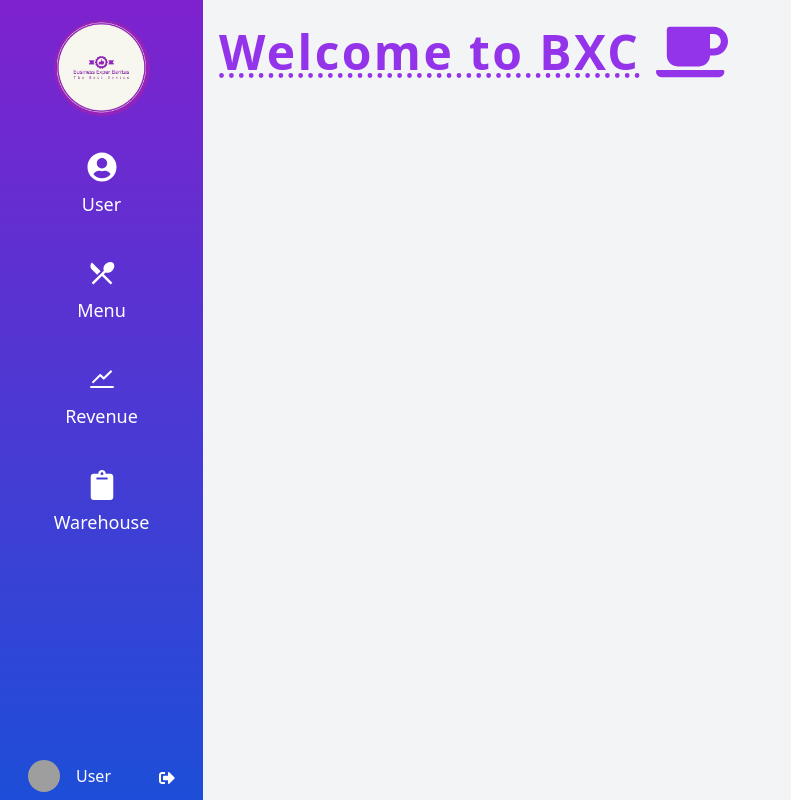
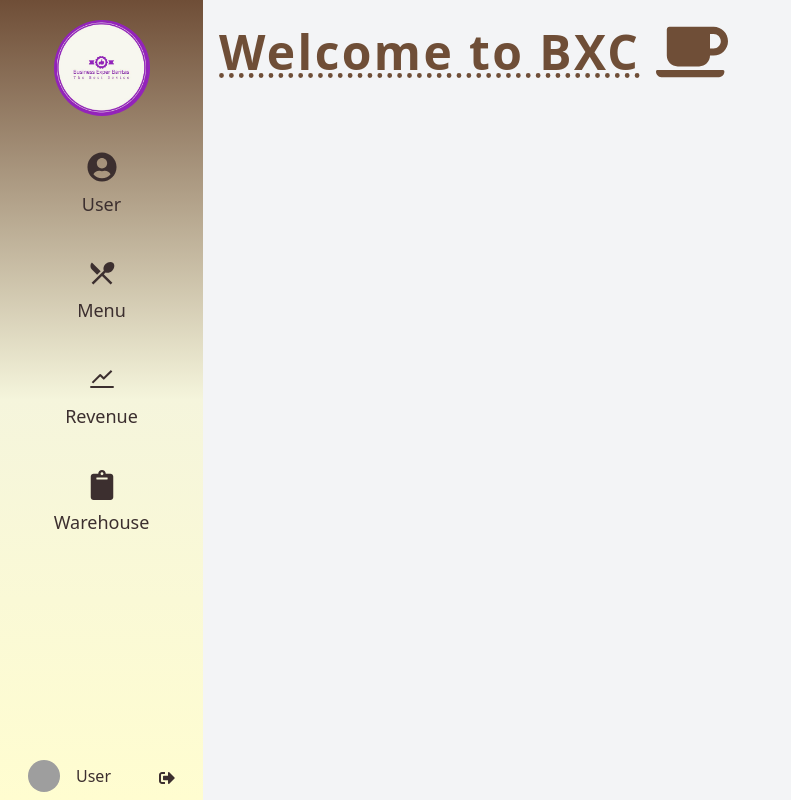
Before and after one commit to seeyala/BXC, a Next.js app: page /home in a window 1280 px wide. Shown: the whole page, without its empty margins (0-791 px from the left). Built offline with nearby package versions, Linux system fonts and the light colour scheme; grey boxes are pictures that could not be loaded.

Commit message:
anh chỉnh màu nền của navbar với chỉnh lại cái modal á

```diff
--- a/package.json
+++ b/package.json
@@ -22,6 +22,7 @@
     "react-icons": "^5.3.0"
   },
   "devDependencies": {
+    "@tailwindcss/forms": "^0.5.9",
     "@types/node": "^20",
     "@types/react": "^18",
     "@types/react-dom": "^18",
--- a/src/components/AdminTable.tsx
+++ b/src/components/AdminTable.tsx
@@ -110,7 +110,7 @@
 
           {/* Filter Dropdown */}
           {filterVisible && (
-            <div className="absolute right-0 mt-2 w-48 bg-white border border-gray-200 rounded-lg shadow-lg z-10"> {/* Dropdown styling */}
+            <div className="absolute right-0 mt-2 w-48 bg-white border border-gray-200 rounded-lg shadow-lg z-10">
               <p className="px-4 py-2 font-semibold text-gray-600">Filter by:</p>
 
               <button
@@ -244,7 +244,7 @@
         <td className="px-4 py-2 text-sm text-gray-700 text-left">{item.role}</td>
         {/* Actions */}
         <td className="px-4 py-2 flex justify-center items-center space-x-2">
-          <button className="bg-blue-500 text-white p-2 rounded-full hover:bg-blue-600 transition focus:outline-none" aria-label="Edit">
+          <button onClick={handleCreate}className="bg-blue-500 text-white p-2 rounded-full hover:bg-blue-600 transition focus:outline-none" aria-label="Edit">
             <FaEdit />
           </button>
           <button className="bg-red-500 text-white p-2 rounded-full hover:bg-red-600 transition focus:outline-none" aria-label="Delete">
--- a/src/components/HomeComponent.tsx
+++ b/src/components/HomeComponent.tsx
@@ -36,7 +36,7 @@
     <div className="flex h-screen bg-gray-100">
       {/* Side Menu */}
       <nav
-        className={`bg-gradient-to-b from-purple-700 to-blue-700 text-white w-65 min-h-screen ${isMenuOpen ? 'translate-x-0' : '-translate-x-full'} transform transition-transform duration-300 ease-in-out fixed top-0 left-0 z-30 lg:translate-x-0 lg:static lg:h-auto flex flex-col`}
+        className={`bg-gradient-to-b from-[#6F4E37] via-[#F5F5DC] to-[#FFFDD0] text-[#3C2F2F] w-65 w-65 min-h-screen ${isMenuOpen ? 'translate-x-0' : '-translate-x-full'} transform transition-transform duration-300 ease-in-out fixed top-0 left-0 z-30 lg:translate-x-0 lg:static lg:h-auto flex flex-col`}
       >
         <div className="p-5 flex-grow relative">
           <div className="flex items-center justify-center mb-5">
@@ -60,9 +60,9 @@
               <li key={index} className="mb-2">
                 <button
                   onClick={() => handleMenuClick(item.label)}
-                  className={`flex flex-col items-center justify-center w-full text-center p-4 rounded transition-transform duration-200 text-lg bg-transparent hover:bg-blue-600 ${
-                    activeMenu === item.label ? 'bg-purple-700' : ''
-                  } active:translate-y-1 active:bg-purple-800`}
+                  className={`flex flex-col items-center justify-center w-full text-center p-4 rounded transition-transform duration-200 text-lg bg-transparent hover:bg-[#FFD89B] ${
+                    activeMenu === item.label
+                  } active:translate-y-1 active:bg-[#D6CDAE]`}
                   aria-haspopup={item.subItems.length > 0}
                   aria-expanded={item.subItems.length > 0}
                 >
@@ -87,7 +87,7 @@
         </div>
 
         {/* Profile and Logout */}
-        <div className="p-1 mt-2 ml-6">
+        <div className="p-1 mt-0 ml-6">
           <div className="flex items-center justify-between w-full">
             <button
               onClick={toggleProfile}
@@ -103,9 +103,9 @@
                 height={50}
                 className="h-8 w-8 rounded-full object-cover"
               />
-              <span className="block px-4 py-2 text text-white">User</span>
+              <span className="block px-4 py-2 text text-[#3C2F2F]">User</span>
             </button>
-            <a href="#" className="block px-4 py-2 text text-white ml-4">
+            <a href="#" className="block px-4 py-2 text text-[#3C2F2F] ml-4">
               <FaSignOutAlt className="inline-block mr-2" />
             </a>
           </div>
@@ -127,7 +127,7 @@
         <div className="flex flex-col flex-grow">
         {/* Header */}
         <header className="p-4 w-full text-left">
-          <h1 className="text-5xl font-bold text-purple-600 tracking-wider underline decoration-dotted flex items-center">Welcome to BXC
+          <h1 className="text-5xl font-bold text-[#6F4E37] tracking-wider underline decoration-dotted flex items-center">Welcome to BXC
           <FaCoffee className="ml-4 text-7xl text-brown-600" />
           </h1>
         </header>
--- a/src/components/MenuItem.tsx
+++ b/src/components/MenuItem.tsx
@@ -11,7 +11,7 @@
 
 const ProductCard: React.FC<{ product: Product }> = ({ product }) => {
   return (
-    <div className="rounded overflow-hidden shadow-lg bg-white p-2">
+    <div className="rounded overflow-hidden shadow-lg bg-white p-2 transition-transform duration-200 ease-in-out hover:scale-105">
       <div className="flex justify-center">
         <img className="h-32 object-cover" src={product.image} alt={product.name} />
       </div>
--- a/src/components/Modal.tsx
+++ b/src/components/Modal.tsx
@@ -22,7 +22,8 @@
               value={newEntry.username}
               onChange={handleInputChange}
               required
-              className="border border-gray-300 rounded-md p-2 w-full focus:outline-none focus:ring focus:ring-green-200"
+              className="mt-1 block w-full rounded-md p-2 bg-gray-100 border-transparent focus:border-gray-500 focus:bg-white focus:ring-0"
+              placeholder=""
             />
           </div>
 
@@ -38,7 +39,8 @@
               value={newEntry.password}
               onChange={handleInputChange}
               required
-              className="border border-gray-300 rounded-md p-2 w-full focus:outline-none focus:ring focus:ring-green-200"
+              className="mt-1 block w-full rounded-md p-2 bg-gray-100 border-transparent focus:border-gray-500 focus:bg-white focus:ring-0"
+              placeholder=""
             />
           </div>
 
@@ -52,7 +54,7 @@
               name="store"
               value={newEntry.store}
               onChange={handleInputChange}
-              className="border border-gray-300 rounded-md p-2 w-full focus:outline-none focus:ring focus:ring-green-200"
+              className="mt-1 block w-full rounded-md p-2 bg-gray-100 border-transparent focus:border-gray-500 focus:bg-white focus:ring-0"
             >
               <option value="Store 1">Store 1</option>
               <option value="Store 2">Store 2</option>
@@ -70,7 +72,7 @@
               name="role"
               value={newEntry.role}
               onChange={handleInputChange}
-              className="border border-gray-300 rounded-md p-2 w-full focus:outline-none focus:ring focus:ring-green-200"
+              className="mt-1 block w-full rounded-md p-2 bg-gray-100 border-transparent focus:border-gray-500 focus:bg-white focus:ring-0"
             >
               <option value="Admin">Admin</option>
               <option value="User">User</option>
--- a/src/components/Warehouse.tsx
+++ b/src/components/Warehouse.tsx
@@ -29,22 +29,22 @@
     // More products...
   ]);
 
-  const [selectedCafe, setSelectedCafe] = useState('cafe1');
+  const [selectedInventory, setSelectedInventory] = useState('inventory1');
 
   return (
     <div className="p-5">
       <div className="mb-4 flex justify-between items-center">
         {/* Dropdown Button for Cafes */}
         <div>
-          <label className="mr-2 font-semibold">Select Cafe:</label>
+          <label className="mr-2 font-semibold">Select Inventory:</label>
           <select
-            value={selectedCafe}
-            onChange={(e) => setSelectedCafe(e.target.value)}
-            className="border border-gray-300 p-2 rounded"
+            value={selectedInventory}
+            onChange={(e) => setSelectedInventory(e.target.value)}
+            className="border border-gray-300 p-2 rounded "
           >
-            <option value="cafe1">Cafe 1</option>
-            <option value="cafe2">Cafe 2</option>
-            <option value="cafe3">Cafe 3</option>
+            <option value="inventory1">Kitchen 1</option>
+            <option value="inventory2">Kitchen 2</option>
+            <option value="inventory3">Kitchen 3</option>
           </select>
         </div>
 
--- a/tailwind.config.js
+++ b/tailwind.config.js
@@ -15,5 +15,10 @@
       },
     },
   },
-  plugins: [],
+  plugins: [
+    require("@tailwindcss/forms")({
+      strategy: 'base', // only generate global styles
+      strategy: 'class', // only generate classes
+    }),
+  ],
 }
```
Also changed, not shown: 1 other file (tests, documents, lock files or other folders).
